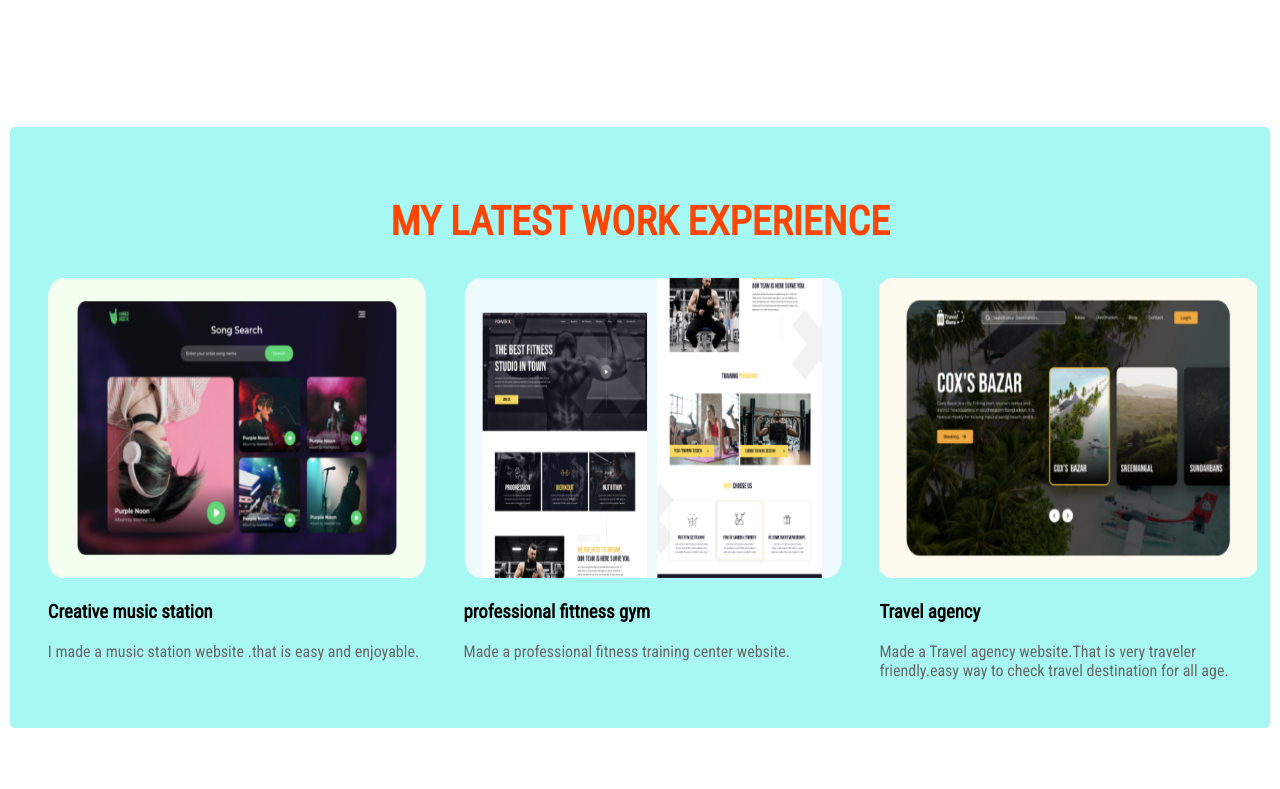
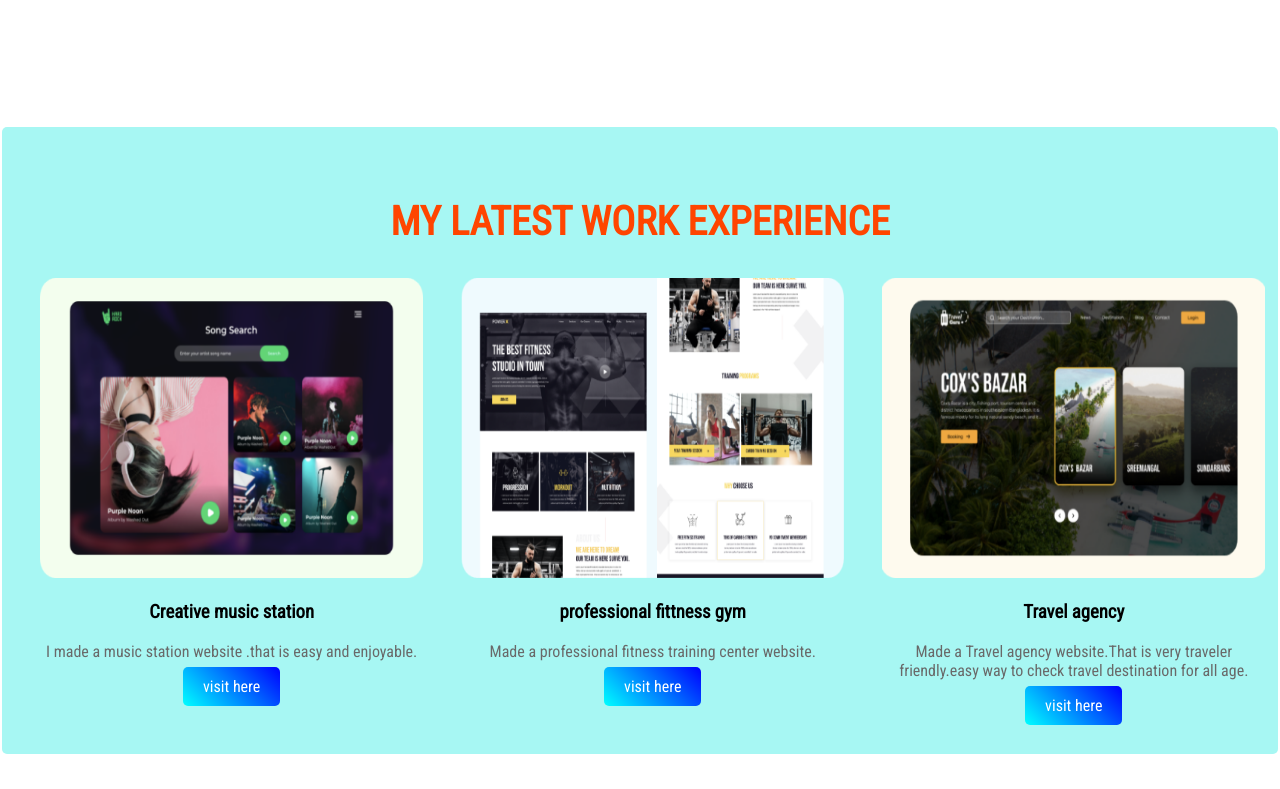
Before and after one commit to ELA4126/web-portfolio-1st-assignment, a plain HTML site: page index.html in a window 1280 px wide. Shown: the part 1120-1909 px from the top of the page. Drawn offline with Linux system fonts and the light colour scheme.

Commit message:
modified the body part

```diff
--- a/index.html
+++ b/index.html
@@ -49,18 +49,25 @@
                     <img src="images/image 8.png" alt="">
                     <h3>Creative music station</h3>
                     <p>I made a music station website .that is easy and enjoyable.</p>
+                    <p> <a target="blank"  class="link" href="www.google.com"> visit here
+
+                    </a> </p>
 
             </div>
             <div class="latest-work">
                 <img src="images/image 4.png" alt="">
                <h3>professional fittness gym</h3>
                 <p> Made a professional fitness training center website. </p>
+                <p> <a target="blank"  class="link" href="www.google.com"> visit here </a>
+                </p>
+
 
             </div>
             <div class="latest-work">
                 <img src="images/image 5.png" alt="">
                 <h3> Travel agency</h3>
                 <p> Made a Travel agency website.That is very traveler friendly.easy way to check travel destination for all age.</p>
+                <p> <a target="blank"   class="link" href="www.google.com"> visit here </a></p>
 
             </div>
 
--- a/style.css
+++ b/style.css
@@ -1,7 +1,7 @@
 
 body{font-family: 'Roboto Condensed', sans-serif;;
-margin-right: 10px;
-margin-left: 10px;}
+margin-right: 2px;
+margin-left: 2px;}
 p{
     color: dimgray;
 }
@@ -56,6 +56,7 @@ section{
         float: left;
         width: 30%;
         margin-left: 3%;
+        text-align: center;
 
 
 
@@ -72,9 +73,11 @@ section{
     #experience{
         background-color:rgb(167, 247, 243);
         border-radius: 5px;
-        padding-bottom: 5%;
+        padding-bottom: 7%;
         margin-bottom: 5%;
     }
+
+
    #contact-me{
        background-color: rgb(248, 185, 69) ;
        height: 120px;
```
